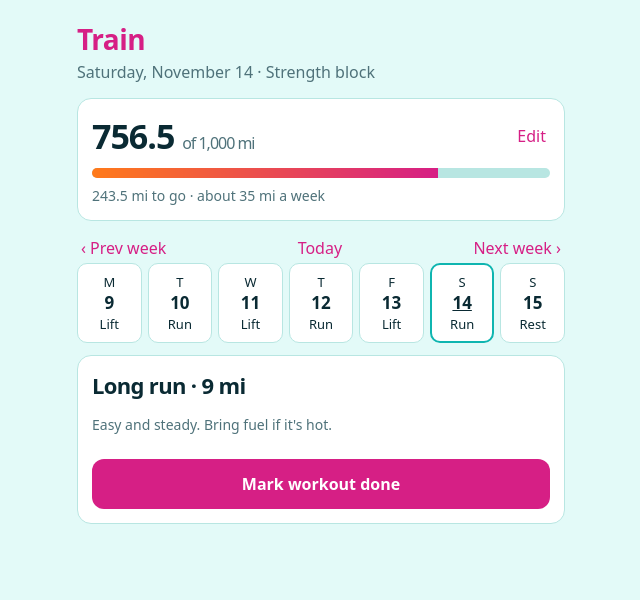
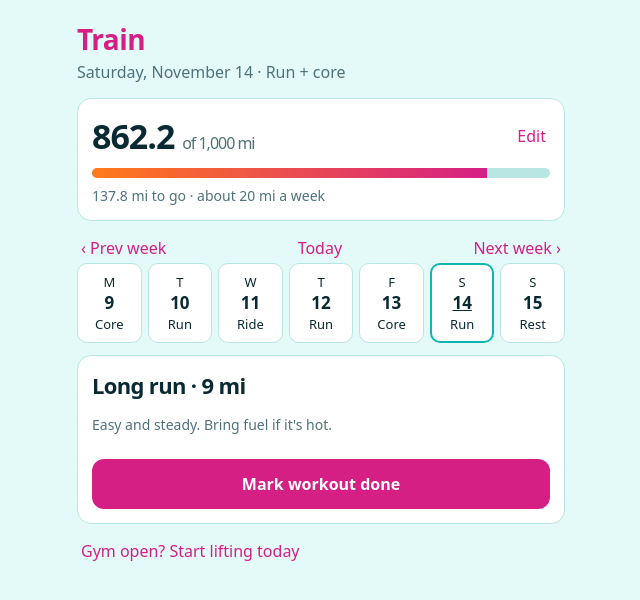
Before and after one commit to romeroevan1/ERo-Fitness-App, a plain HTML site: page index.html in a window 1280 px wide. Shown: the whole page, without its empty margins (319-959 px from the left). Drawn offline with Linux system fonts and the light colour scheme.

Commit message:
Add files via upload

```diff
--- a/index.html
+++ b/index.html
@@ -36,29 +36,36 @@ button{font:inherit;cursor:pointer}
 <div class="row"><button class="link" id="prev">‹ Prev week</button><button class="link" id="tod">Today</button><button class="link" id="next">Next week ›</button></div>
 <div class="week" id="week"></div>
 <div class="card" id="sess"></div>
+<button class="link" id="gym"></button>
 <script>
 const LIFT={
 A:["Push + core",[["Incline dumbbell press","4 × 6–8"],["Flat dumbbell press","3 × 8–10"],["Standing dumbbell shoulder press","3 × 8–10"],["Cable lateral raise","3 × 12"],["Cable triceps pushdown","3 × 12"],["Cable Pallof press","3 × 10 / side"],["Dead bug","3 × 10 / side"]]],
 B:["Legs + core",[["Goblet squat (heavy dumbbell)","4 × 8–10"],["Dumbbell Romanian deadlift","4 × 8–10"],["Bulgarian split squat","3 × 8 / leg"],["Dumbbell step-up","3 × 10 / leg"],["Dumbbell hip thrust (on bench)","3 × 10"],["Dumbbell calf raise","3 × 15"],["Plank","3 × 45 sec"],["Side plank","2 × 30 sec / side"]]],
 C:["Pull + core",[["Pull-up or chin-up","4 × max"],["Chest-supported dumbbell row (incline bench)","4 × 8–10"],["Single-arm cable row","3 × 10 / arm"],["Cable face pull","3 × 15"],["Dumbbell hammer curl","3 × 12"],["Hanging knee raise","3 × 12"],["Cable woodchop","3 × 10 / side"],["Bird dog","3 × 8 / side"]]]};
+LIFT.H=["Home core",[["Dead bug","3 × 10 / side"],["Plank","3 × 45 sec"],["Side plank","2 × 30 sec / side"],["Bird dog","3 × 8 / side"],["Glute bridge","3 × 12"],["Hollow hold","3 × 20 sec"]]];
 const D=(y,m,d)=>new Date(y,m-1,d),key=d=>d.getFullYear()+"-"+String(d.getMonth()+1).padStart(2,"0")+"-"+String(d.getDate()).padStart(2,"0");
 function plan(dt){
- const wd=dt.getDay(),ph=dt<D(2026,10,5)?"Recovery":dt<D(2026,10,12)?"Easy return":dt<D(2027,1,1)?"Strength block":"Strength + base";
+ const wd=dt.getDay(),gf=S.gymFrom||"2027-01-04",gym=key(dt)>=gf,ph=dt<D(2026,10,5)?"Recovery":dt<D(2026,10,12)?"Easy return":!gym?"Run + core":dt<D(2027,1,1)?"Strength block":"Strength + base";
  if(ph=="Recovery")return wd==0?{ph,type:"rest",title:"Rest",note:"Full rest after Berlin."}:{ph,type:"walk",title:"Recovery walk + mobility",note:"30–45 min easy walk, then hips and hamstrings. No running yet."};
  if(wd==0)return{ph,type:"rest",title:"Rest",note:"Optional easy 30 min swim or bike. Otherwise fully off."};
  const light=ph=="Easy return",m=light?[3,3,4]:dt<D(2027,1,1)?[5,6,9]:[5,6,10];
  if(wd==2)return{ph,type:"run",miles:m[0],title:`Easy run · ${m[0]} mi`,note:"Conversational pace, about 170 spm cadence."};
  if(wd==4)return{ph,type:"run",miles:m[1],title:`Run · ${m[1]} mi`,note:light?"Easy pace.":dt<D(2026,11,2)?"Easy, finish with 6 × 20 sec strides.":"Include 2 mi at comfortably hard pace, easy the rest."};
  if(wd==6)return{ph,type:"run",miles:m[2],title:`Long run · ${m[2]} mi`,note:light?"Easy. Stop if anything feels off.":"Easy and steady. Bring fuel if it's hot."};
- const k=wd==1?"A":wd==3?"B":"C";
- return{ph,type:"lift",title:`Lift ${k} · ${LIFT[k][0]}`,note:light?"Light week: 2 sets each, stop 3 reps short of failure.":"Add weight when you hit the top of the rep range on every set.",ex:getEx(k),lk:k};
+ if(!gym){
+  if(wd==3)return{ph,type:"ride",title:"Peloton ride · easy",note:"30–45 min, conversational effort. Optional. Swap in an outdoor ride when you can."};
+  return{ph,type:"core",title:"Home core · 15 min",note:"No equipment needed. Slow and controlled.",ex:getEx("H"),lk:"H"};
+ }
+ const k=wd==1?"A":wd==3?"B":"C",ease=(dt-D(...gf.split("-").map(Number)))/864e5<14;
+ return{ph,type:"lift",title:`Lift ${k} · ${LIFT[k][0]}`,note:ease?"Ease-in weeks: 2–3 sets, leave about 3 reps in reserve.":"Add weight when you hit the top of the rep range on every set.",ex:getEx(k),lk:k};
 }
 let S={done:{},base:756.5};try{S=Object.assign(S,JSON.parse(localStorage.getItem("train")||"{}"))}catch(e){}
 const save=()=>{try{localStorage.setItem("train",JSON.stringify(S))}catch(e){}};
+if(!S.v2){S.base=862.2;S.v2=1;save()}
 const getEx=k=>(S.lifts&&S.lifts[k])||LIFT[k][1];let editing=false;
 const today=new Date();today.setHours(0,0,0,0);let cur=new Date(today);
 const $=id=>document.getElementById(id);
-function total(){let t=S.base;for(const k in S.done){const d=D(...k.split("-").map(Number));if(S.done[k].all&&d>=D(2026,10,1)&&d<=D(2026,12,31)){t+=plan(d).miles||0}}return t}
+function total(){let t=S.base;for(const k in S.done){const d=D(...k.split("-").map(Number));if(S.done[k].all&&d>=D(2026,11,14)&&d<=D(2026,12,31)){t+=plan(d).miles||0}}return t}
 function render(){
  $("sub").textContent=cur.toLocaleDateString(undefined,{weekday:"long",month:"long",day:"numeric"})+" · "+plan(cur).ph;
  const t=total(),left=Math.max(0,1000-t),wks=Math.max(1,Math.ceil((D(2026,12,31)-today)/6048e5));
@@ -67,17 +74,18 @@ function render(){
  const mon=new Date(cur);mon.setDate(cur.getDate()-((cur.getDay()+6)%7));$("week").innerHTML="";
  for(let i=0;i<7;i++){const d=new Date(mon);d.setDate(mon.getDate()+i);const k=key(d),b=document.createElement("button");
   b.className="day"+(key(d)==key(cur)?" sel":"")+(S.done[k]?.all?" done":"")+(key(d)==key(today)?" today":"");
-  b.innerHTML=`${"MTWTFSS"[i]}<b>${d.getDate()}</b>${{run:"Run",lift:"Lift",walk:"Walk",rest:"Rest"}[plan(d).type]}`;b.onclick=()=>{cur=d;render()};$("week").appendChild(b)}
+  b.innerHTML=`${"MTWTFSS"[i]}<b>${d.getDate()}</b>${{run:"Run",lift:"Lift",walk:"Walk",rest:"Rest",core:"Core",ride:"Ride"}[plan(d).type]}`;b.onclick=()=>{cur=d;render()};$("week").appendChild(b)}
  const p=plan(cur),k=key(cur),st=S.done[k]||{ex:{}};
  $("sess").innerHTML=`<div class="big" style="font-size:22px">${p.title}</div><p class="mute">${p.note}</p>`+(p.ex||[]).map((e,i)=>`<label class="ex${st.ex?.[i]?" ck":""}"><input type="checkbox" data-i="${i}" ${st.ex?.[i]?"checked":""}><span>${e[0]}</span><span class="mute" style="flex:none">${e[1]}</span></label>`).join("")+(p.type=="rest"?"":`<button class="go${st.all?" off":""}" id="fin">${st.all?"Done · tap to undo":"Mark workout done"}</button>`);
  document.querySelectorAll(".ex input").forEach(c=>c.onchange=()=>{S.done[k]=S.done[k]||{ex:{}};S.done[k].ex[c.dataset.i]=c.checked;save();render()});
  const f=$("fin");if(f)f.onclick=()=>{S.done[k]=S.done[k]||{ex:{}};S.done[k].all=!S.done[k].all;save();render()};
  if(p.lk&&!editing){const b=document.createElement("button");b.className="link";b.textContent="Edit exercises";b.onclick=()=>{editing=true;render()};$("sess").appendChild(b)}
  if(p.lk&&editing)editUI(p.lk);
+ const g=$("gym"),gf=S.gymFrom||"2027-01-04";g.textContent=key(today)<gf?"Gym open? Start lifting today":"Pause lifting (gym closed)";g.onclick=()=>{S.gymFrom=key(today)<gf?key(today):"2099-01-01";save();render()};
 }
 function editUI(k){
  S.lifts=S.lifts||{};const L=S.lifts[k]=S.lifts[k]||LIFT[k][1].map(e=>e.slice()),q=v=>v.replace(/"/g,"&quot;"),el=$("sess");
- el.innerHTML=`<div class="big" style="font-size:20px">Edit Lift ${k}</div><p class="mute">Changes apply to every Lift ${k} day.</p>`+L.map((e,i)=>`<div class="ed"><input data-i="${i}" data-j="0" value="${q(e[0])}" style="flex:1 1 100%" aria-label="Exercise name"><input data-i="${i}" data-j="1" value="${q(e[1])}" style="flex:1" aria-label="Sets and reps"><button class="link" data-a="up" data-i="${i}">Up</button><button class="link" data-a="dn" data-i="${i}">Down</button><button class="link" data-a="rm" data-i="${i}">Remove</button></div>`).join("")+`<button class="go off" data-a="add">Add exercise</button><button class="go" data-a="done">Done editing</button><button class="link" data-a="reset" style="margin-top:8px">Reset to original</button>`;
+ el.innerHTML=`<div class="big" style="font-size:20px">Edit ${k=="H"?"home core":"Lift "+k}</div><p class="mute">Changes apply every time this workout comes up.</p>`+L.map((e,i)=>`<div class="ed"><input data-i="${i}" data-j="0" value="${q(e[0])}" style="flex:1 1 100%" aria-label="Exercise name"><input data-i="${i}" data-j="1" value="${q(e[1])}" style="flex:1" aria-label="Sets and reps"><button class="link" data-a="up" data-i="${i}">Up</button><button class="link" data-a="dn" data-i="${i}">Down</button><button class="link" data-a="rm" data-i="${i}">Remove</button></div>`).join("")+`<button class="go off" data-a="add">Add exercise</button><button class="go" data-a="done">Done editing</button><button class="link" data-a="reset" style="margin-top:8px">Reset to original</button>`;
  el.querySelectorAll("input").forEach(x=>x.oninput=()=>{L[x.dataset.i][x.dataset.j]=x.value;save()});
  el.querySelectorAll("button").forEach(b=>b.onclick=()=>{const a=b.dataset.a,i=+b.dataset.i;
   if(a=="up"&&i>0)[L[i-1],L[i]]=[L[i],L[i-1]];if(a=="dn"&&i<L.length-1)[L[i+1],L[i]]=[L[i],L[i+1]];
```
